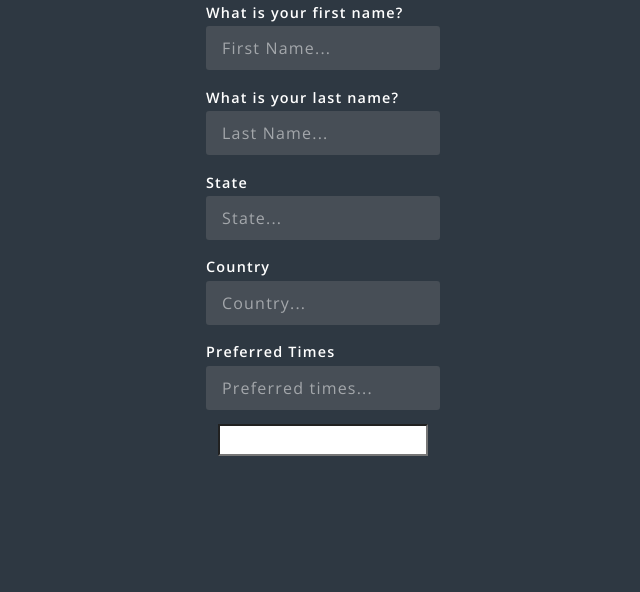
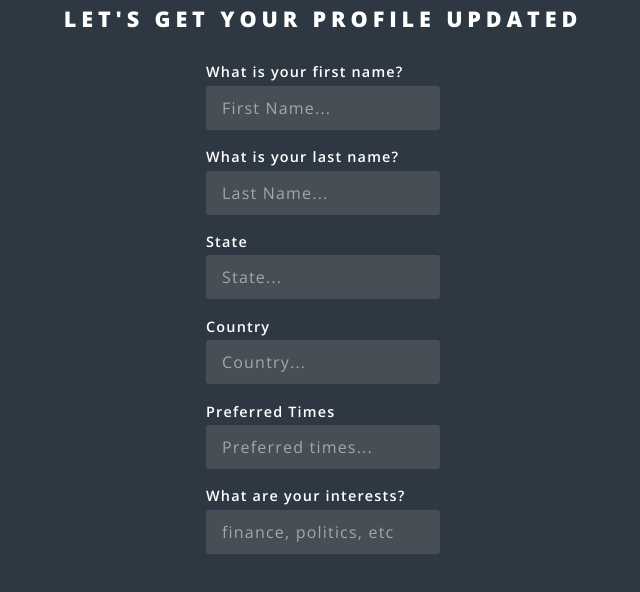
Before and after one commit to LS-School-in-the-Clouds/front-end, a React (Create React App) app: page / in a window 1280 px wide. Shown: the top 592 px of the page, without its empty margins (93-733 px from the left). Built offline with nearby package versions, Linux system fonts and the light colour scheme.

Commit message:
Completed Student Onboarding

```diff
--- a/src/components/Onboarding/StudentOnb.js
+++ b/src/components/Onboarding/StudentOnb.js
@@ -6,6 +6,7 @@ function StudentOnboarding() {
         <div>
             <div>
                 <Form>
+                    <h2>Let's get your profile updated</h2>
                     <label>What is your first name?
                         <input
                             name="firstName"
@@ -46,9 +47,12 @@ function StudentOnboarding() {
                             value=""
                     />
                     </label>
-                    <label>
+                    <label>What are your interests?
                         <input
                             name=""
+                            type="text"
+                            placeholder="finance, politics, etc"
+                            value=""
                         />
 
                     </label>
```
Also changed, not shown: 1 other file (tests, documents, lock files or other folders).
